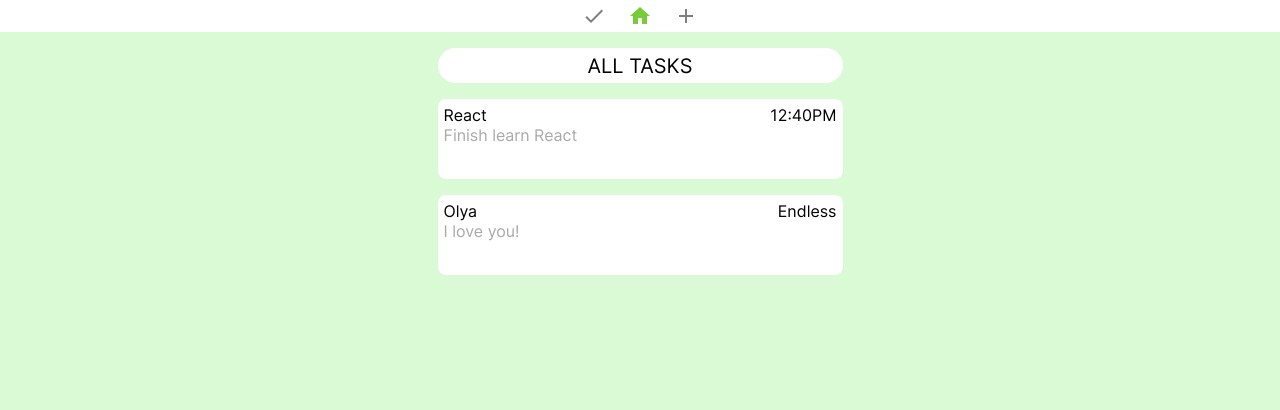
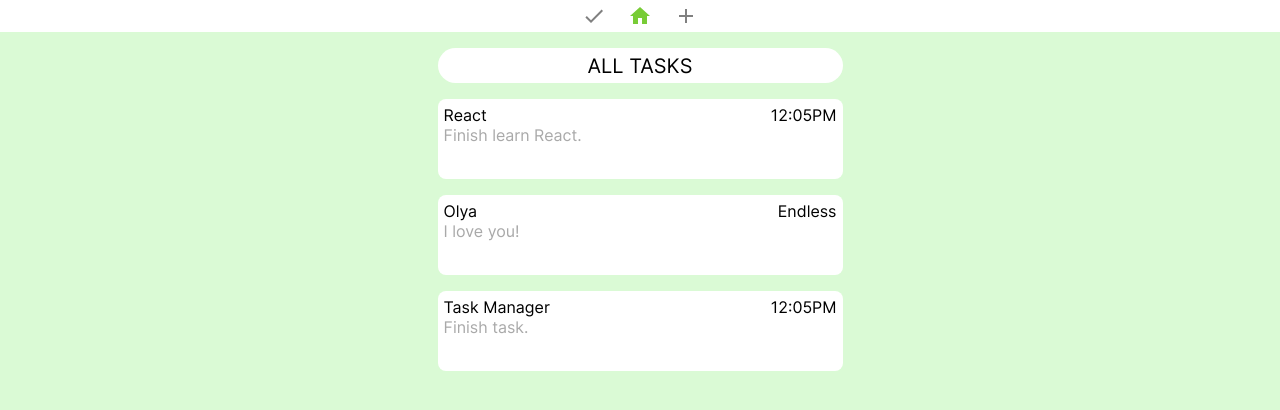
Before and after one commit to Sigma-UP/Totalizator, a React (Create React App) app: page /all in a window 1280 px wide. Shown: the top 410 px of the page. Built offline with nearby package versions, Linux system fonts and the light colour scheme.

Commit message:
purificated component, data in a separate file

```diff
--- a/src/components/AllTasks/index.jsx
+++ b/src/components/AllTasks/index.jsx
@@ -1,8 +1,9 @@
 import { Grid } from '@mui/material';
 import PageHeadline from '../PageHeadline';
 import TaskItem from './TaskItem';
+import { tasksData } from '../mock/data';
 
-const AllTasks = () => {
+const AllTasks = (props) => {
     return(
         <Grid container direction="column" pt={2} rowSpacing={2} sx={{maxWidth:'405px', fontFamily:'Inter'}}>
             <Grid item sx={{
@@ -10,12 +11,18 @@ const AllTasks = () => {
             }}>
                 <PageHeadline text="ALL TASKS"/>
             </Grid>
-            <Grid item>
-                <TaskItem headline="React" description="Finish learn React" deadline="12:40PM"/>
-            </Grid>
-            <Grid item>
-                <TaskItem headline="Olya" description="I love you!" deadline="Endless"/>
-            </Grid>
+            {
+                tasksData
+                .map(data=>
+                    <Grid item>
+                        <TaskItem
+                        headline = {data.headline}
+                        description={data.description}
+                        deadline={data.deadline}/>
+                    </Grid>
+                )
+            }
+
         </Grid>
     )
 }
--- /dev/null
+++ b/src/components/mock/data.js
@@ -0,0 +1,7 @@
+//mock data storage
+
+export let tasksData = [
+    {headline:'React', description: 'Finish learn React.', deadline:'12:05PM'},
+    {headline:'Olya', description: 'I love you!', deadline:'Endless'},
+    {headline:'Task Manager', description: 'Finish task.', deadline:'12:05PM'}
+];
```
